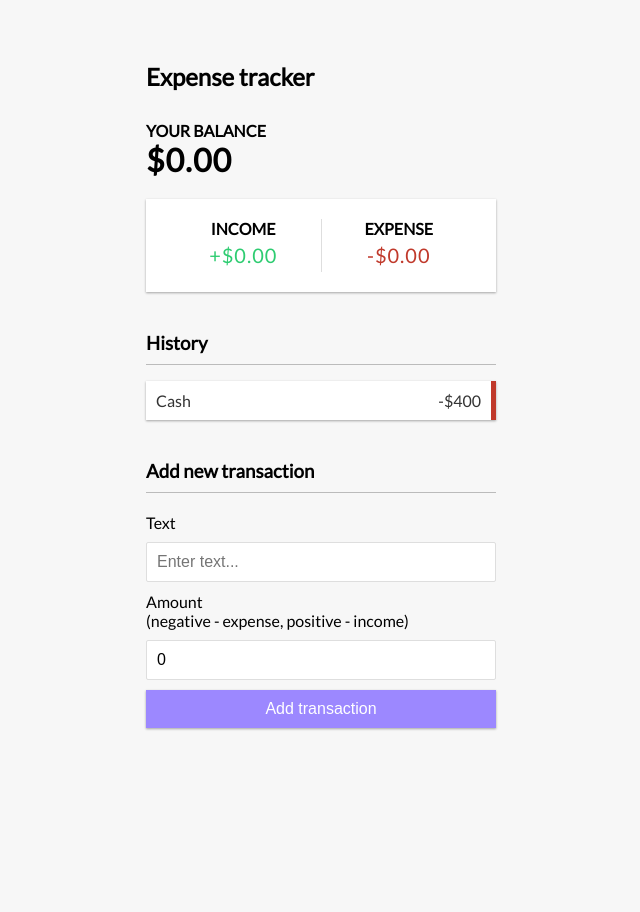
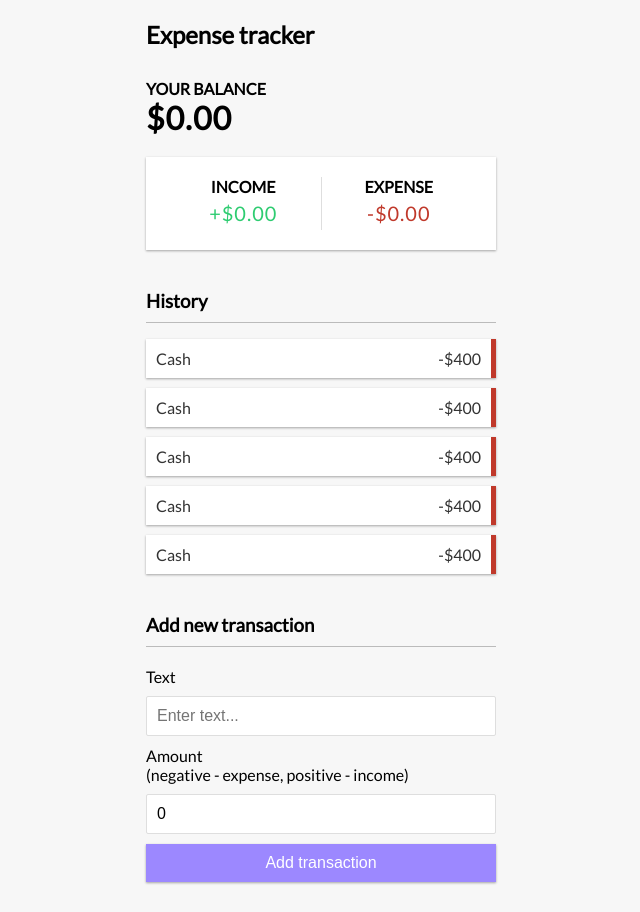
Before and after one commit to Kabuki-edwin/expense-tracker-react, a React (Create React App) app: page / in a window 1280 px wide. Shown: the whole page, without its empty margins (319-959 px from the left). Before the commit the page ends 800 px from the top, so only its background shows below. Built offline with nearby package versions, Linux system fonts and the light colour scheme.

Commit message:
adding items in the transaction list file

```diff
--- a/src/components/TransactionList.js
+++ b/src/components/TransactionList.js
@@ -1,10 +1,16 @@
-import React from 'react'
+import React, { useContext } from 'react';
+import { GlobalContext } from '../context/GlobalState';
 
 const TransactionList = () => {
+const { transactions } = useContext(GlobalContext);
+
   return (
     <div>
        <h3>History</h3>
       <ul className="list">
+        { transactions.map(transaction =>(<li className="minus">
+          Cash <span>-$400</span><button className="delete-btn">x</button>
+        </li> ))}
         <li className="minus">
           Cash <span>-$400</span><button className="delete-btn">x</button>
         </li>
```
